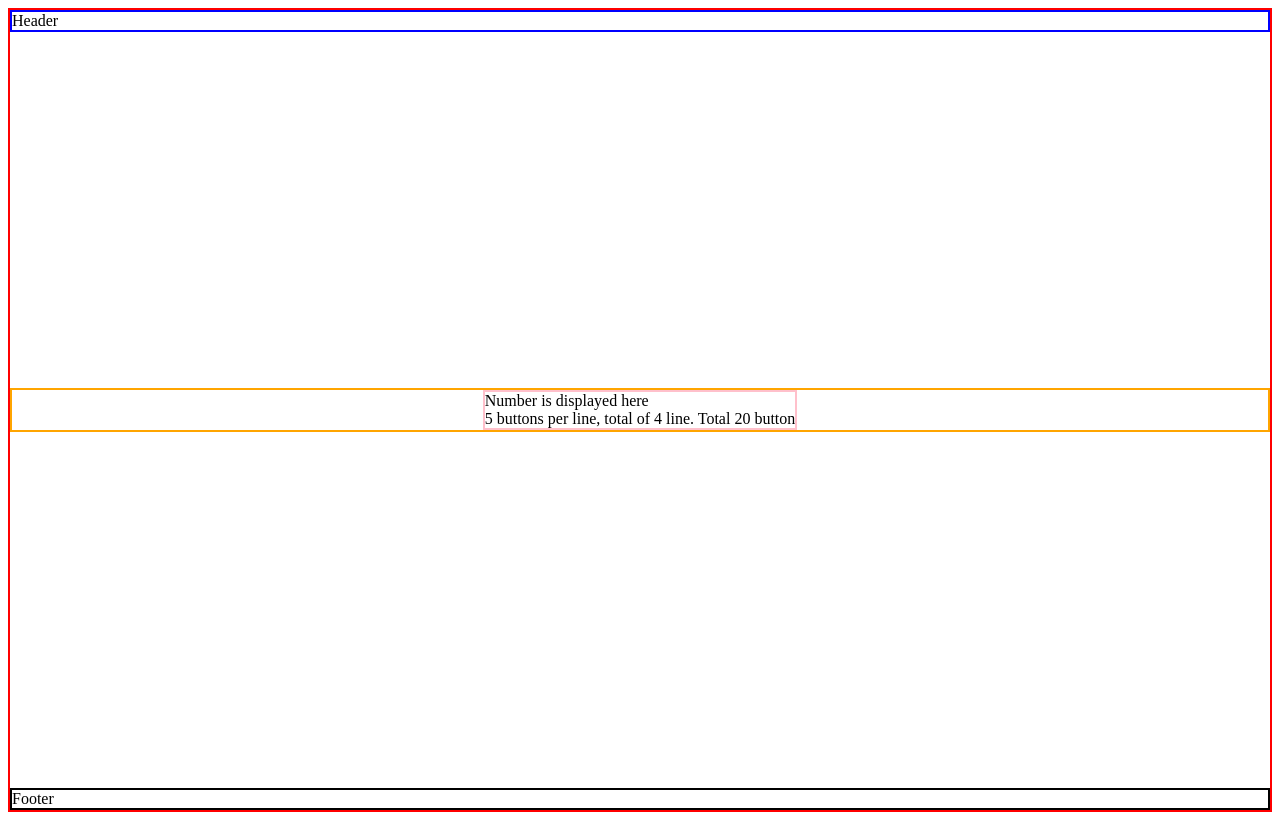
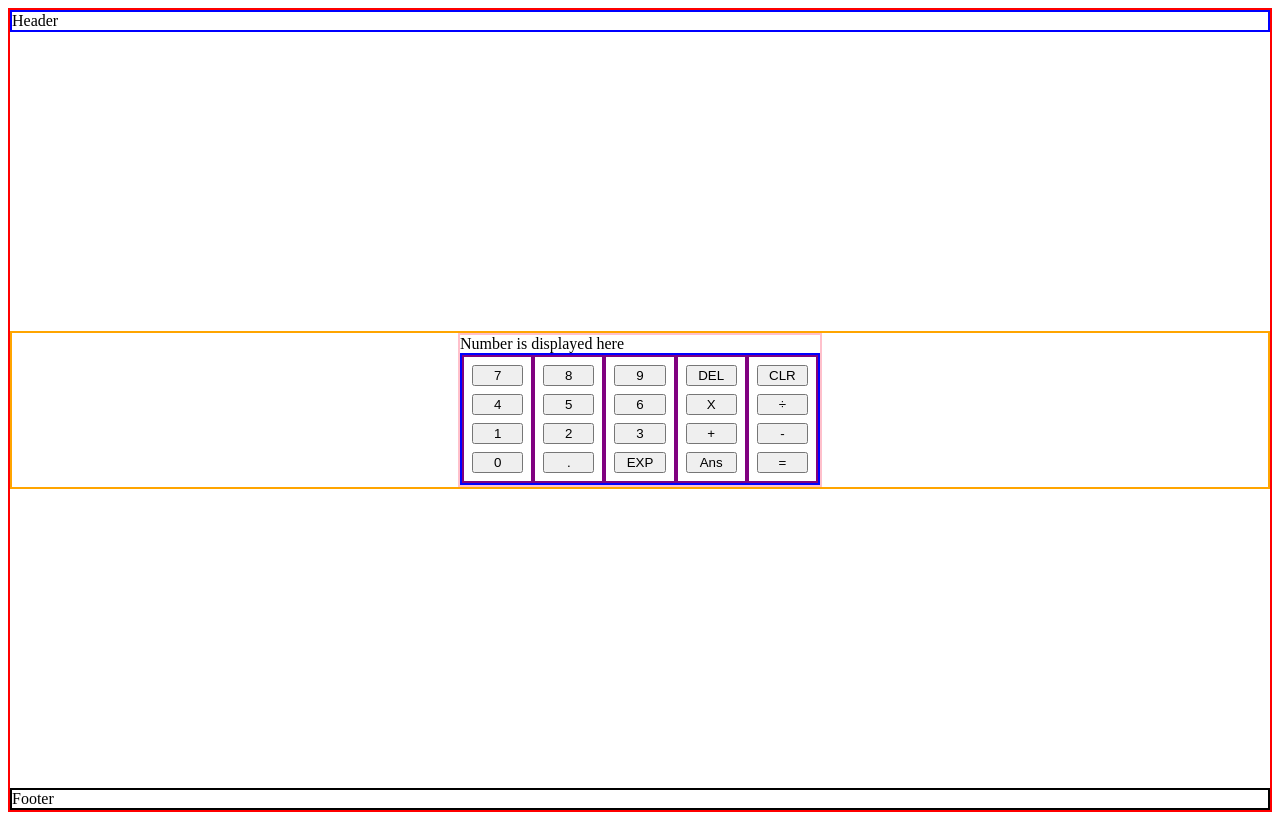
Before and after one commit to Sakurai-Kei/calculator, a plain HTML site: page index.html in a window 1280 px wide. Drawn offline with Linux system fonts and the light colour scheme.

Commit message:
Done with basic calculator input gui. Moving on to backgrond colour

```diff
--- a/index.html
+++ b/index.html
@@ -17,7 +17,37 @@
                     Number is displayed here
                 </div>
                 <div id="buttons">
-                    5 buttons per line, total of 4 line. Total 20 button
+                    <div class="column">
+                       <button class="input">7</button>
+                       <button class="input">4</button>
+                       <button class="input">1</button>
+                       <button class="input">0</button>
+                    </div>
+                    <div class="column">
+                        <button class="input">8</button>
+                        <button class="input">5</button>
+                        <button class="input">2</button>
+                        <button class="input">.</button>
+                    </div>
+                    <div class="column">
+                        <button class="input">9</button>
+                        <button class="input">6</button>
+                        <button class="input">3</button>
+                        <button class="input">EXP</button>
+                    </div>
+                    <div class="column">
+                        <button class="input">DEL</button>
+                        <button class="input">X</button>
+                        <button class="input">+</button>
+                        <button class="input">Ans</button>
+                    </div>
+                    <div class="column">
+                        <button class="input">CLR</button>
+                        <button class="input">÷</button>
+                        <button class="input">-</button>
+                        <button class="input">=</button>
+                    </div>
+
                 </div>
             </div>
         </div>
--- a/style.css
+++ b/style.css
@@ -24,6 +24,26 @@
     border: 2px solid pink;
 }
 
+#buttons {
+    display: flex;
+    border: 2px solid blue;
+    justify-content: space-between;
+}
+
+.column {
+    display: flex;
+    flex-direction: column;
+    border: 2px solid purple;
+    justify-content: space-between;
+    padding: 4px;
+}
+
+.input {
+    margin: 4px;
+    height: auto;
+    width: 4vw;
+}
+
 #footer {
     display: flex;
     border: 2px solid black;
```
